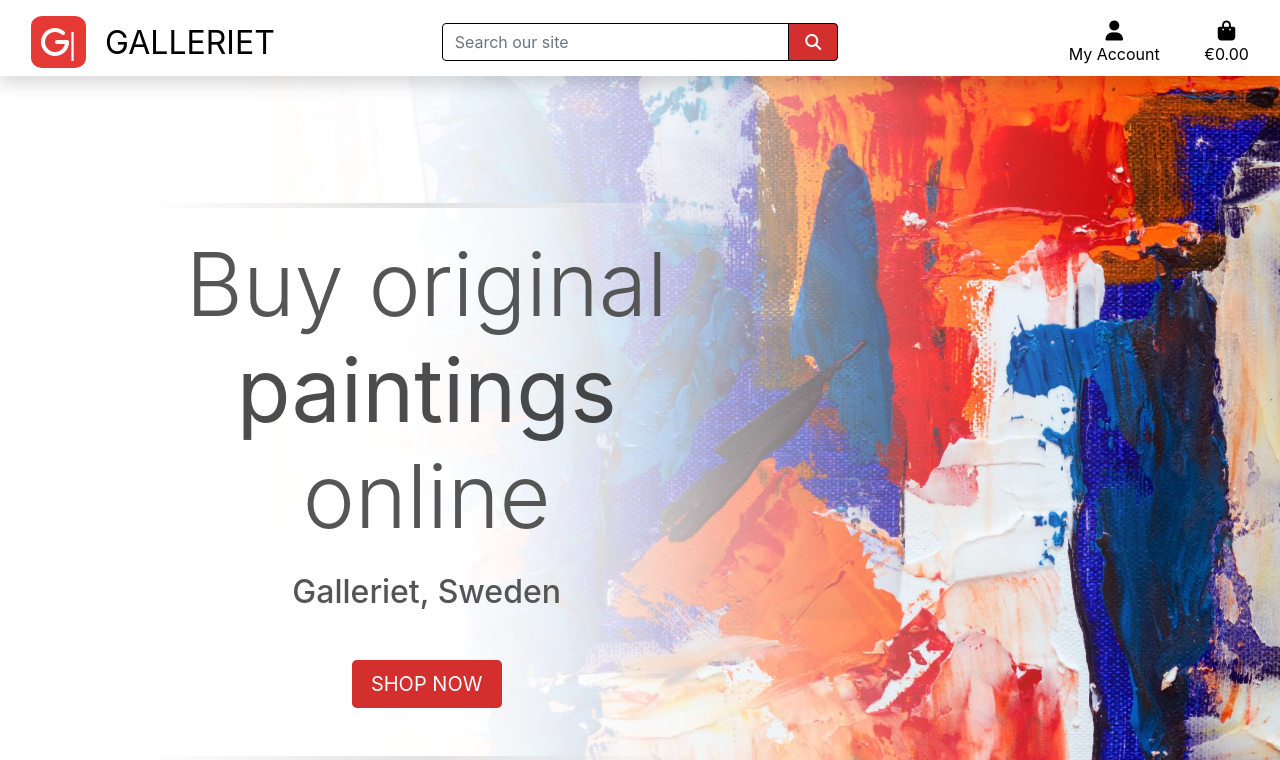
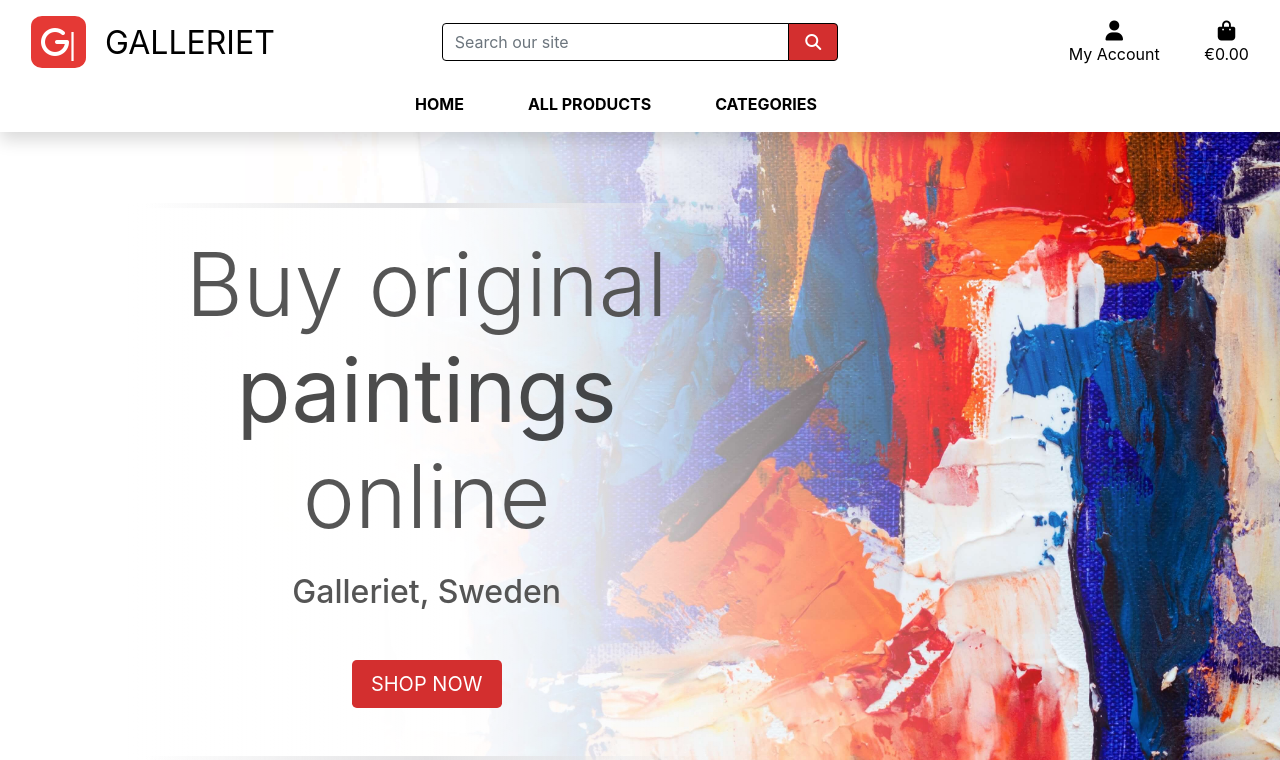
Before and after one commit to mittnamnkenny/galleriet, a Django app: page / in a window 1280 px wide. Shown: the top 760 px of the page. Run offline with Django 3.2, Linux system fonts and the light colour scheme; some libraries are stand-ins or nearby versions.

Commit message:
Add main site navigation

```diff
--- a/templates/base.html
+++ b/templates/base.html
@@ -95,6 +95,14 @@
               </ul>
           </div>
       </div>
+      <div class="row bg-white">
+        <nav class="navbar navbar-expand-lg navbar-light w-100">
+            <button class="navbar-toggler" type="button" data-toggle="collapse" data-target="#main-nav" aria-controls="main-nav" aria-expanded="false" aria-label="Toggle navigation">
+                <span class="navbar-toggler-icon"></span>
+            </button>
+            {% include 'includes/main-nav.html' %}
+        </nav>
+      </div>
   </header>
 
     {% if messages %}
--- /dev/null
+++ b/templates/includes/main-nav.html
@@ -0,0 +1,33 @@
+<div class="collapse navbar-collapse" id="main-nav">
+    <ul class="navbar-nav w-auto mx-auto">
+        <li class="nav-item">
+            <a class="logo-font font-weight-bold nav-link text-black mr-5" href="{% url 'home' %}" id="home-link">
+                Home
+            </a>
+        </li>
+
+        <li class="nav-item dropdown">
+            <a class="logo-font font-weight-bold nav-link text-black mr-5" href="#" id="all-products-link" data-toggle="dropdown" aria-haspopup="true" aria-expanded="false">
+                All Products
+            </a>
+            <div class="dropdown-menu border-0" aria-labelledby="all-products-link">
+                <a href="" class="dropdown-item">By Price</a>
+                <a href="" class="dropdown-item ">By Category</a>
+                <a href="" class="dropdown-item">All Products</a>
+            </div>
+        </li>
+
+        <li class="nav-item dropdown">
+            <a class="logo-font font-weight-bold nav-link text-black mr-5" href="#" id="clothing-link" data-toggle="dropdown" aria-haspopup="true" aria-expanded="false">
+                Categories
+            </a>
+            <div class="dropdown-menu border-0" aria-labelledby="clothing-link">
+                <a href="" class="dropdown-item">Animals</a>
+                <a href="" class="dropdown-item">Flowers</a>
+                <a href="" class="dropdown-item">Landscape</a>
+                <a href="" class="dropdown-item">Portrait</a>
+                <a href="" class="dropdown-item">All Categories</a>
+            </div>
+        </li>
+    </ul>
+</div>
```
